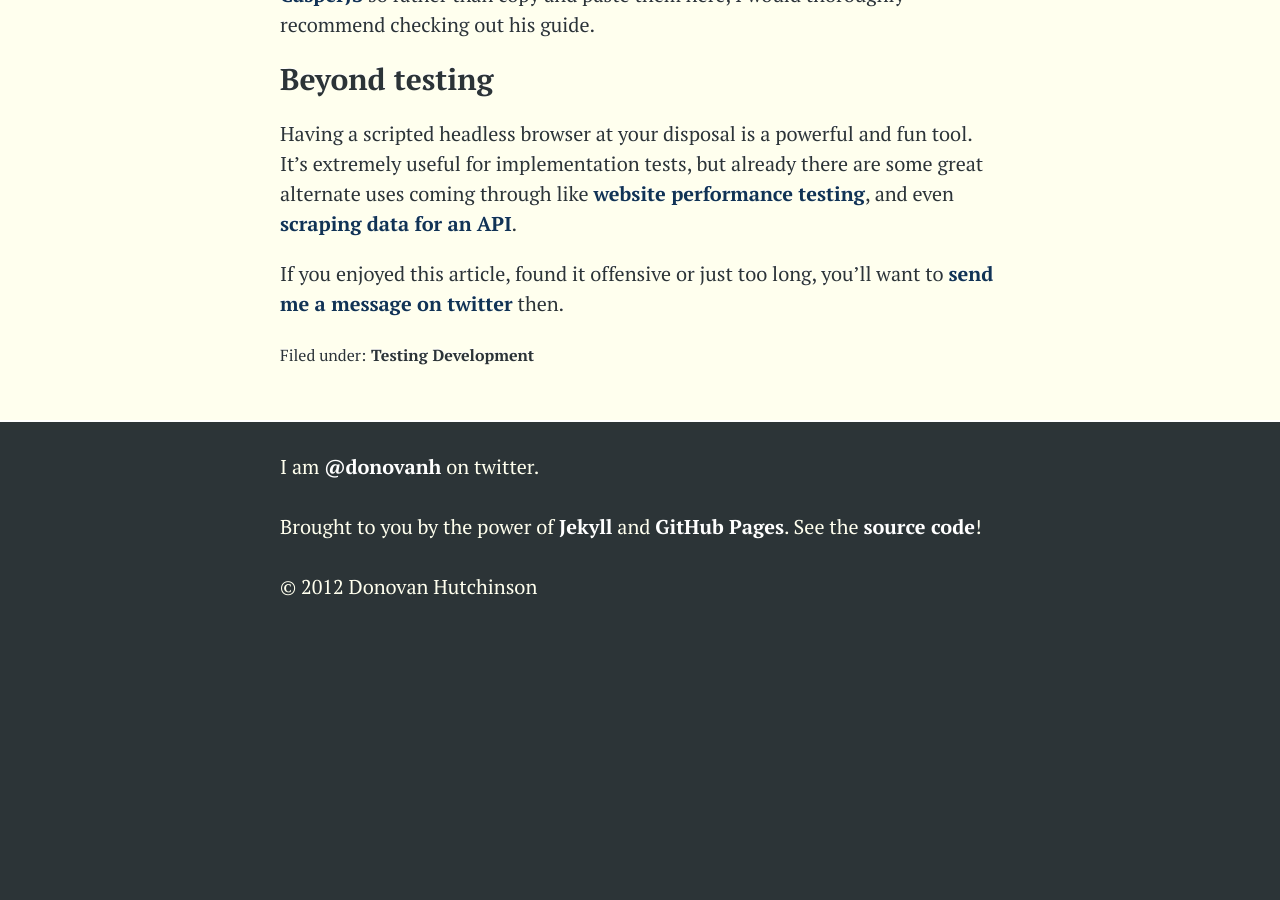
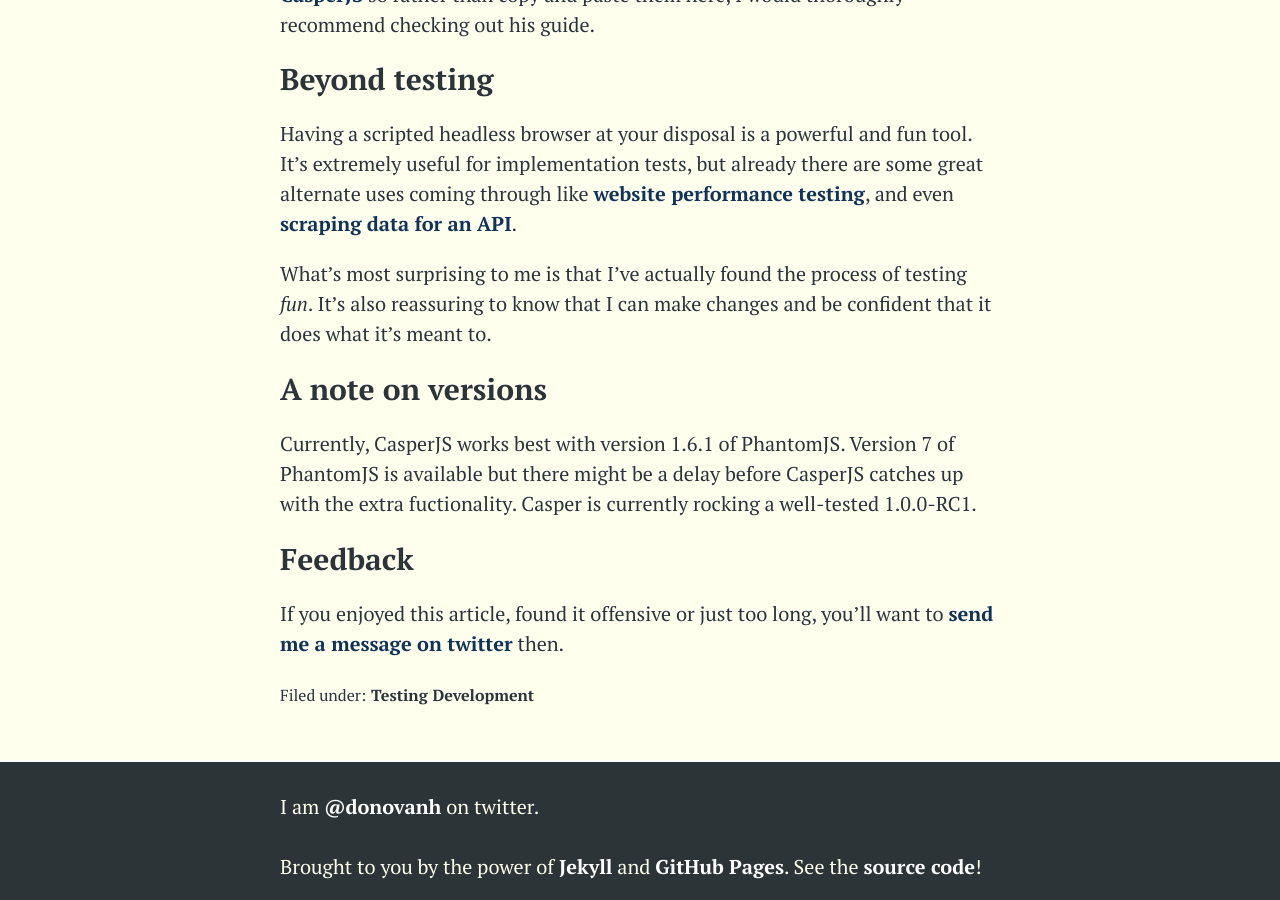
Before and after one commit to donovanh/donovanh.github.com, a Jekyll site: the page built from _posts/2012-09-26-casperjs.markdown, in a window 1280 px wide and 900 px high, scrolled down 5476 px. Built offline with Jekyll 4.4.1, drawn with Linux system fonts in a browser that asks for light colours; nearby versions of some CDN libraries; before the commit the page ends 6118 px from its top, so only the background shows below that.

Commit message:
Ghostly additions

```diff
--- a/_posts/2012-09-26-casperjs.markdown
+++ b/_posts/2012-09-26-casperjs.markdown
@@ -114,6 +114,14 @@ Danny Croft has some great [instructions on setting up PhantomJS and CasperJS][1
 
 Having a scripted headless browser at your disposal is a powerful and fun tool. It's extremely useful for implementation tests, but already there are some great alternate uses coming through like [website performance testing][12], and even [scraping data for an API][13].
 
+What's most surprising to me is that I've actually found the process of testing *fun*. It's also reassuring to know that I can make changes and be confident that it does what it's meant to.
+
+##A note on versions
+
+Currently, CasperJS works best with version 1.6.1 of PhantomJS. Version 7 of PhantomJS is available but there might be a delay before CasperJS catches up with the extra fuctionality. Casper is currently rocking a well-tested 1.0.0-RC1.
+
+##Feedback
+
 If you enjoyed this article, found it offensive or just too long, you'll want to [send me a message on twitter][14] then.
 
 
```
